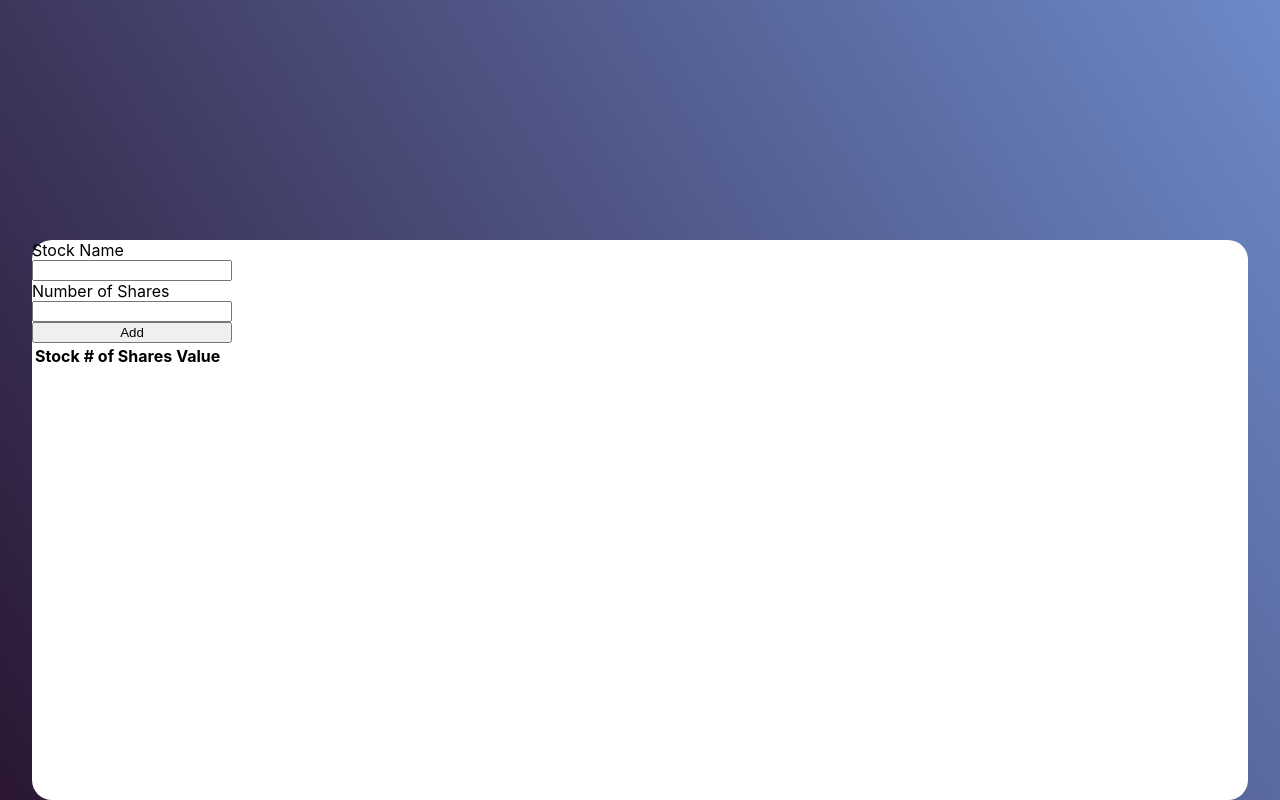
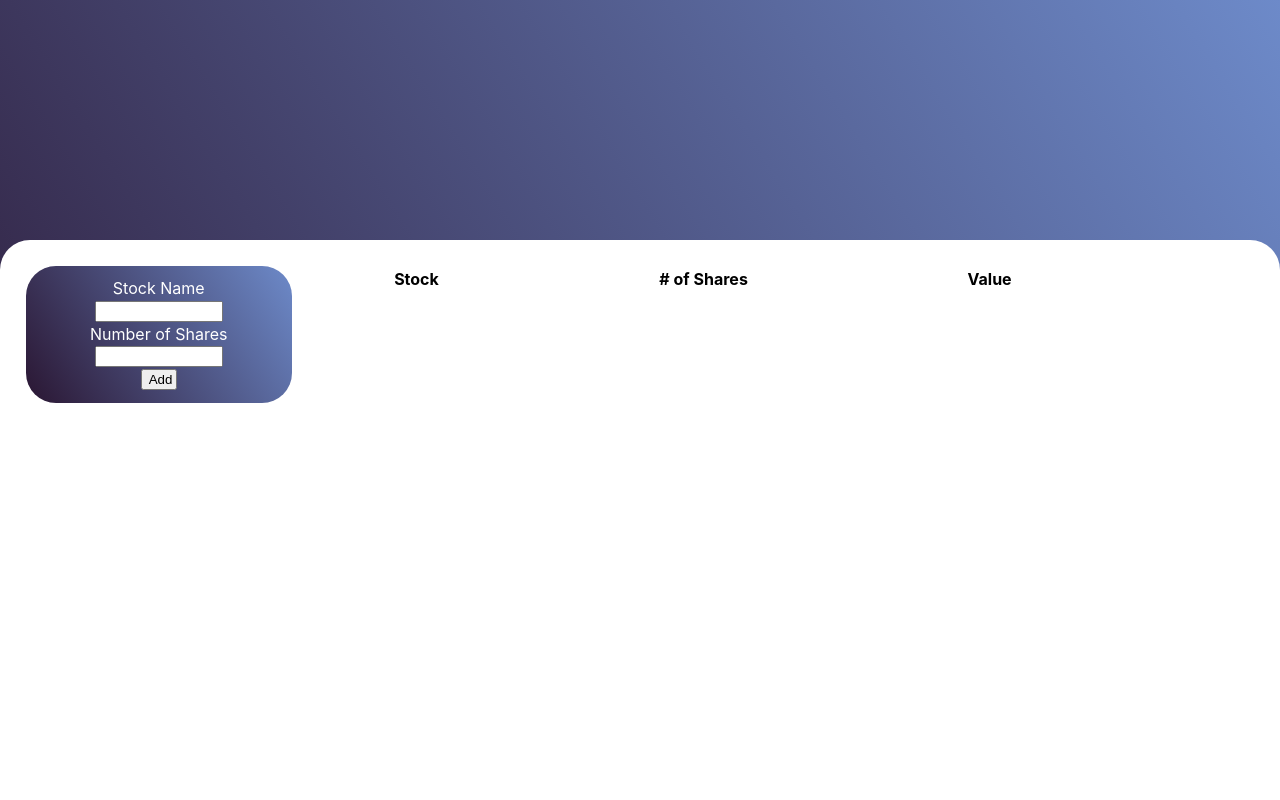
Before and after one commit to Stefan-RR/stock-portfolio-tracker, a React (Create React App) app: page / in a window 1280 px wide. Built offline with nearby package versions, Linux system fonts and the light colour scheme; no server answers.

Commit message:
Update App.css

```diff
--- a/src/App.css
+++ b/src/App.css
@@ -15,14 +15,38 @@ html {
     height: 30vh;
 }
 .bottom {
-    display: block;
-    width: 95%;
+    display: flex;
+    width: 100%;
     height: 70vh;
     background-color: rgb(255, 255, 255);
-    border-radius: 20px;
+    border-radius: 30px 30px 0 0;
 }
 .form {
     display: flex;
     flex-direction: column;
-    width: 200px;
+    width: 20%;
+    height: 20%;
+    margin-top: 2%;
+    margin-left: 2%;
+    padding: 1%;
+    border-radius: 30px;
+    color: white;
+    align-items: center;
+    justify-content: space-between;
+    background: rgb(42,22,50);
+    background: linear-gradient(58deg, rgba(42,22,50,1) 0%, rgba(109,138,201,1) 100%);
 }
+.form input {
+    width: 50%;
+}
+.form button {
+    width: 15%;
+}
+.holdingsTable {
+    width: 80%;
+    padding-top: 2%;
+    padding-left: 2%;
+}
+.holdingsTable table {
+    width: 80%;
+}
```
